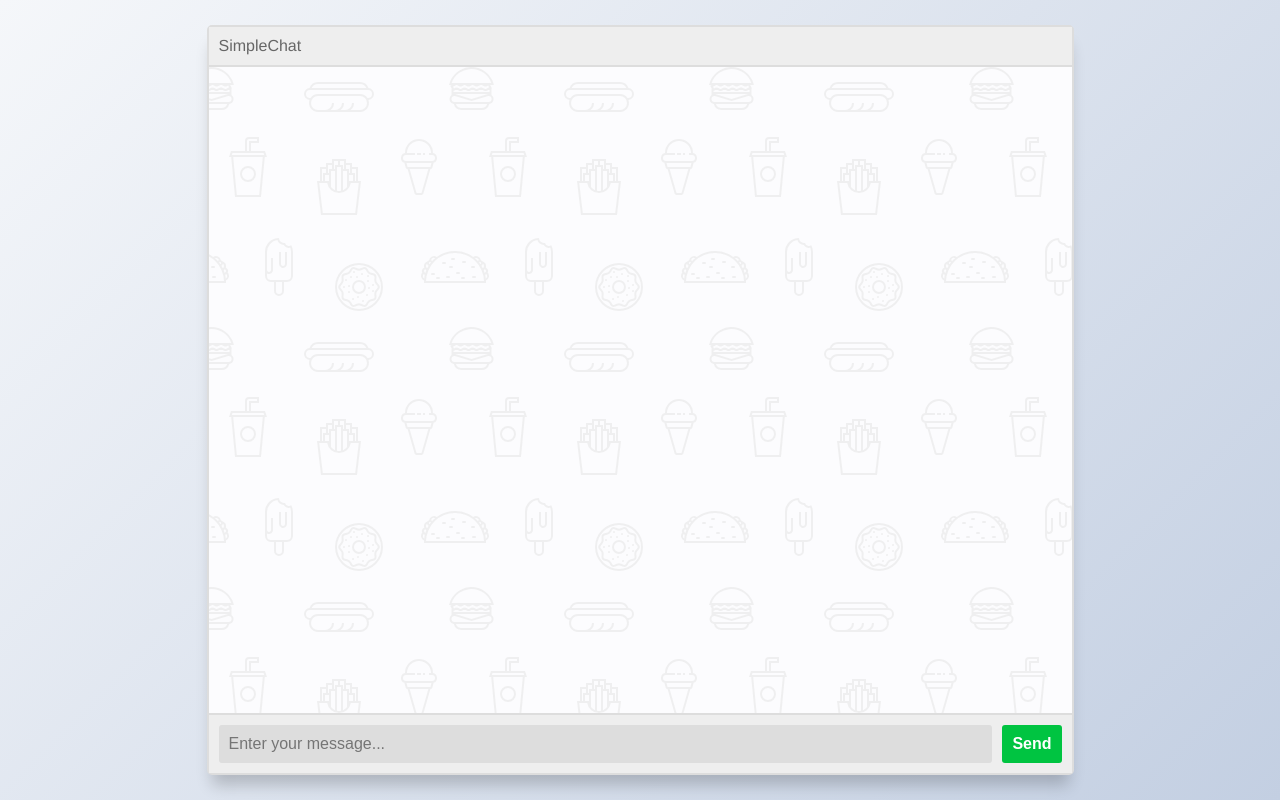
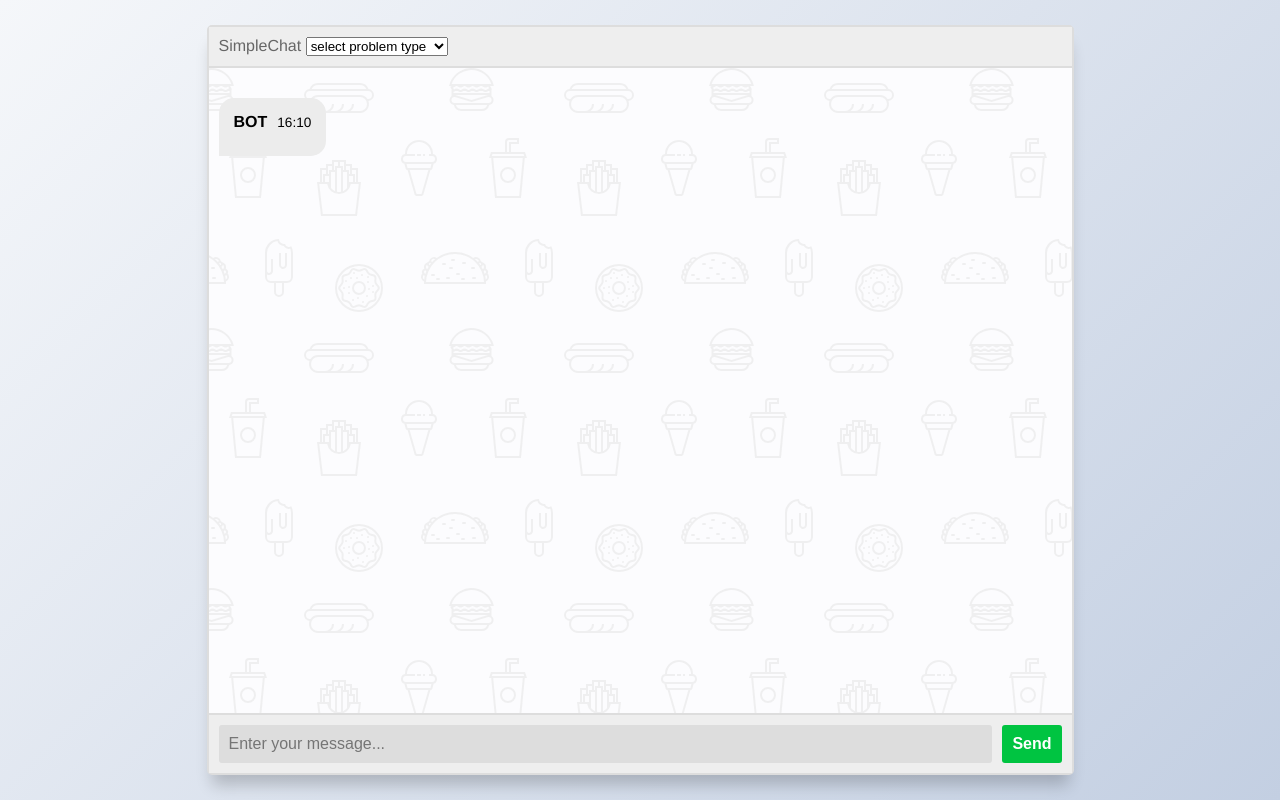
Before and after one commit to waylon620/GPT-tutor, a plain HTML site: page index.html in a window 1280 px wide. Drawn offline with Linux system fonts and the light colour scheme; no server answers; some icons are missing.

Commit message:
select type

```diff
--- a/index.html
+++ b/index.html
@@ -11,6 +11,12 @@
         <header class="msger-header">
           <div class="msger-header-title">
             <i class="fas fa-comment-alt"></i> SimpleChat
+            <select id="problem_type">
+                <option value="">select problem type</option>
+                <option value="type1">Coding error</option>
+                <option value="type2">Problem solving tips</option>
+                <option value="type3">How to get AC</option>
+            </select>
           </div>
           <div class="msger-header-options">
             <span><i class="fas fa-cog"></i></span>
--- a/script.js
+++ b/script.js
@@ -1,6 +1,7 @@
 const msgerForm = get(".msger-inputarea");
 const msgerInput = get(".msger-input");
 const msgerChat = get(".msger-chat");
+const problem_type = document.getElementById("problem_type");
 
 const history = []; //record the history
 
@@ -33,6 +34,8 @@ msgerForm.addEventListener("submit", event => {
 });
 
 async function GPT_api(message){
+    const type = problem_type.value;
+    console.log(type);
     var responseMessage = "";
     console.log(message);
     const requestBody = {
@@ -44,7 +47,7 @@ async function GPT_api(message){
         method: 'POST',
         headers: {
           'Content-Type': 'application/json',
-          Authorization: 'Bearer '
+          Authorization: 'Bearer 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'
         },
         body: JSON.stringify(requestBody)
     };
@@ -126,3 +129,18 @@ function formatDate(date) {
 function random(min, max) {
   return Math.floor(Math.random() * (max - min) + min);
 }
+
+window.onload = onPageLoad;
+function onPageLoad() {
+    console.log("pre prompt");
+    GPT_api("For the following instructions,please do it step by step: " +
+            "As the python coding tutor,you should heip students in learning python with patience." +
+            "First ask user what is the coding problem the user faced to." +
+            "Secondly,ask user about the question of the coding problem." +
+            "There will be 3 types of question:" +
+            "1.How to solve the coding error?" +
+            "2.How to solve the coding problem?" +
+            "3.How to get AC(accepted)" +
+            "After reading the instrctions,say whether or not you clearly understand the instructions."
+            );
+}
```
Lines whose indentation alone changed are shown as unchanged.
